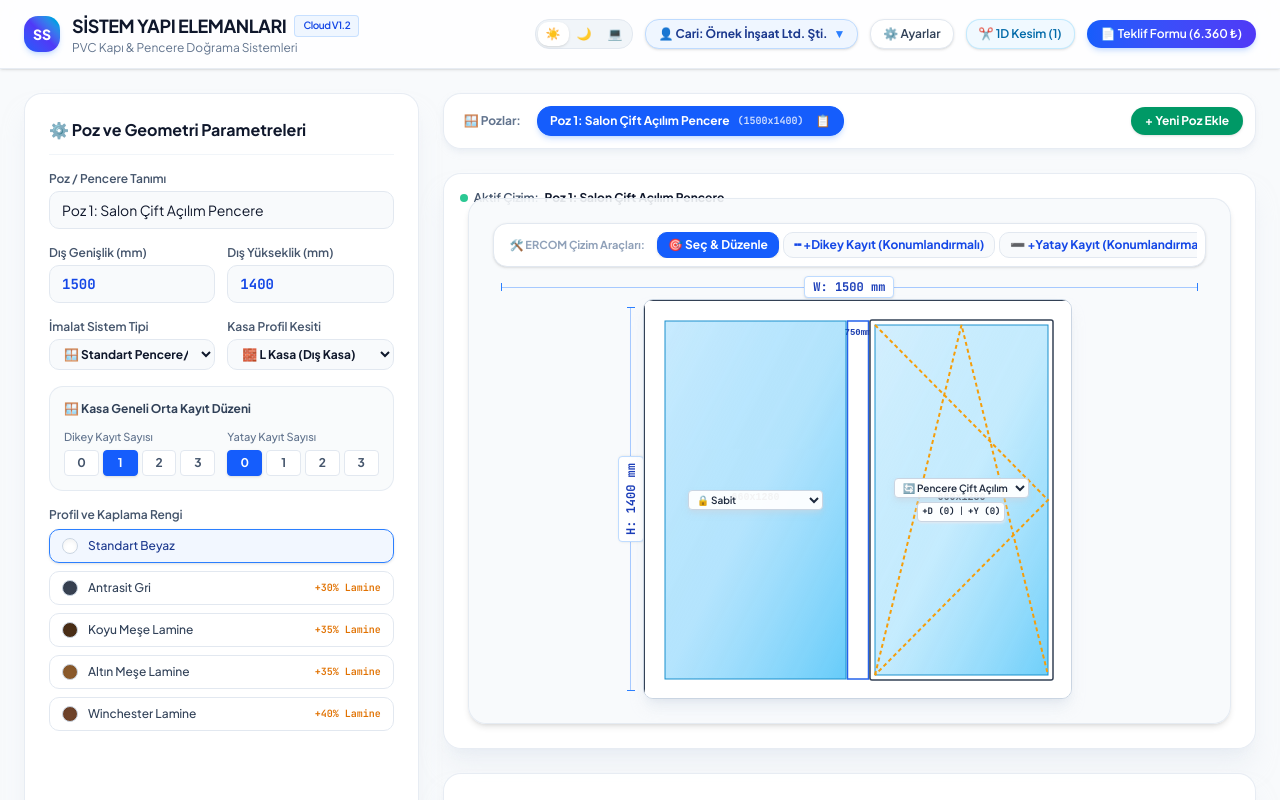
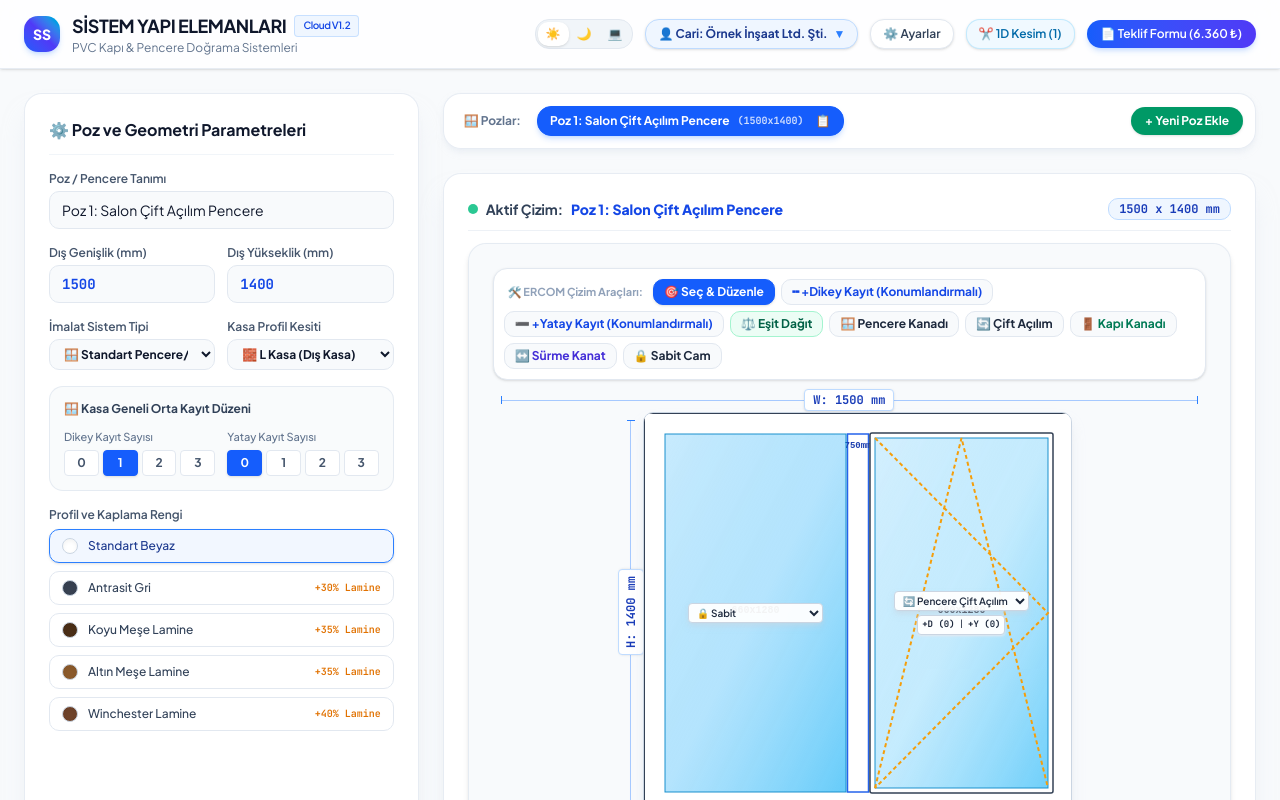
Before and after one commit to haslim/pencere, a Next.js app: page / in a window 1280 px wide. Shown: the top 800 px of the page. Built offline with nearby package versions, Linux system fonts and the light colour scheme.

Commit message:
fix: layout alignment bugs, ERCOM toolbar wrap, and overlay pixel alignment

```diff
--- a/src/app/page.tsx
+++ b/src/app/page.tsx
@@ -817,21 +817,30 @@ export default function SaaSWindowDashboard() {
 
           {/* Çizim Tuval Alanı */}
           <div
-            className={`border rounded-2xl p-4 sm:p-6 flex flex-col items-center justify-center min-h-[440px] shadow-xl relative backdrop-blur-sm transition-colors ${
+            className={`border rounded-2xl p-4 sm:p-6 flex flex-col items-center justify-center min-h-[460px] shadow-xl relative backdrop-blur-sm transition-colors ${
               isDark
                 ? "bg-slate-900/80 border-slate-800 shadow-slate-950/50"
                 : "bg-white/90 border-slate-200/80 shadow-slate-200/50"
             }`}
           >
-            <div
-              className={`absolute top-4 left-4 text-xs font-semibold flex items-center gap-1.5 ${
-                isDark ? "text-slate-400" : "text-slate-600"
-              }`}
-            >
-              <span className="w-2 h-2 rounded-full bg-emerald-500 animate-pulse" />
-              Aktif Çizim:{" "}
-              <span className={`font-bold ${isDark ? "text-white" : "text-slate-900"}`}>
-                {activeItem.name}
+            <div className="w-full flex items-center justify-between mb-3 pb-2.5 border-b border-slate-200/60">
+              <div
+                className={`text-xs sm:text-sm font-bold flex items-center gap-2 ${
+                  isDark ? "text-slate-300" : "text-slate-700"
+                }`}
+              >
+                <span className="w-2.5 h-2.5 rounded-full bg-emerald-500 animate-pulse" />
+                Aktif Çizim:{" "}
+                <span className={`font-extrabold ${isDark ? "text-cyan-400" : "text-blue-700"}`}>
+                  {activeItem.name}
+                </span>
+              </div>
+              <span
+                className={`text-xs font-mono font-bold px-2.5 py-0.5 rounded-lg border ${
+                  isDark ? "bg-slate-950 text-cyan-400 border-slate-800" : "bg-blue-50 text-blue-800 border-blue-200"
+                }`}
+              >
+                {activeItem.width} x {activeItem.height} mm
               </span>
             </div>
 
--- a/src/components/WindowCanvas.tsx
+++ b/src/components/WindowCanvas.tsx
@@ -163,14 +163,14 @@ export const WindowCanvas: React.FC<WindowCanvasProps> = ({
     >
       {/* 🛠️ ERCOM CAD ÇİZİM ARAÇ ÇUBUĞU (MODE RIBBON TOOLBAR) */}
       <div
-        className={`w-full mb-4 p-2 rounded-xl border flex items-center justify-between gap-2 overflow-x-auto ${
+        className={`w-full mb-4 p-2.5 rounded-xl border flex flex-wrap items-center justify-between gap-2 shadow-sm transition-colors ${
           isDark
             ? "bg-slate-900 border-slate-800 text-slate-200"
-            : "bg-white border-slate-200 shadow-sm text-slate-800"
+            : "bg-white border-slate-200 text-slate-800"
         }`}
       >
-        <div className="flex items-center gap-1 overflow-x-auto">
-          <span className="text-[11px] font-bold text-slate-400 px-2 whitespace-nowrap">
+        <div className="flex flex-wrap items-center gap-1.5">
+          <span className="text-[11px] font-bold text-slate-400 px-1 whitespace-nowrap">
             🛠️ ERCOM Çizim Araçları:
           </span>
 
@@ -575,7 +575,7 @@ export const WindowCanvas: React.FC<WindowCanvasProps> = ({
 
           {/* İnteraktif Bölme ve Kanat İçi Kayıt Kontrol Panelleri */}
           <div
-            className="absolute inset-0 pointer-events-none p-4"
+            className="absolute inset-0 pointer-events-none"
           >
             {Array.from({ length: rowCount }).map((_, rIdx) =>
               Array.from({ length: colCount }).map((_, cIdx) => {
```
